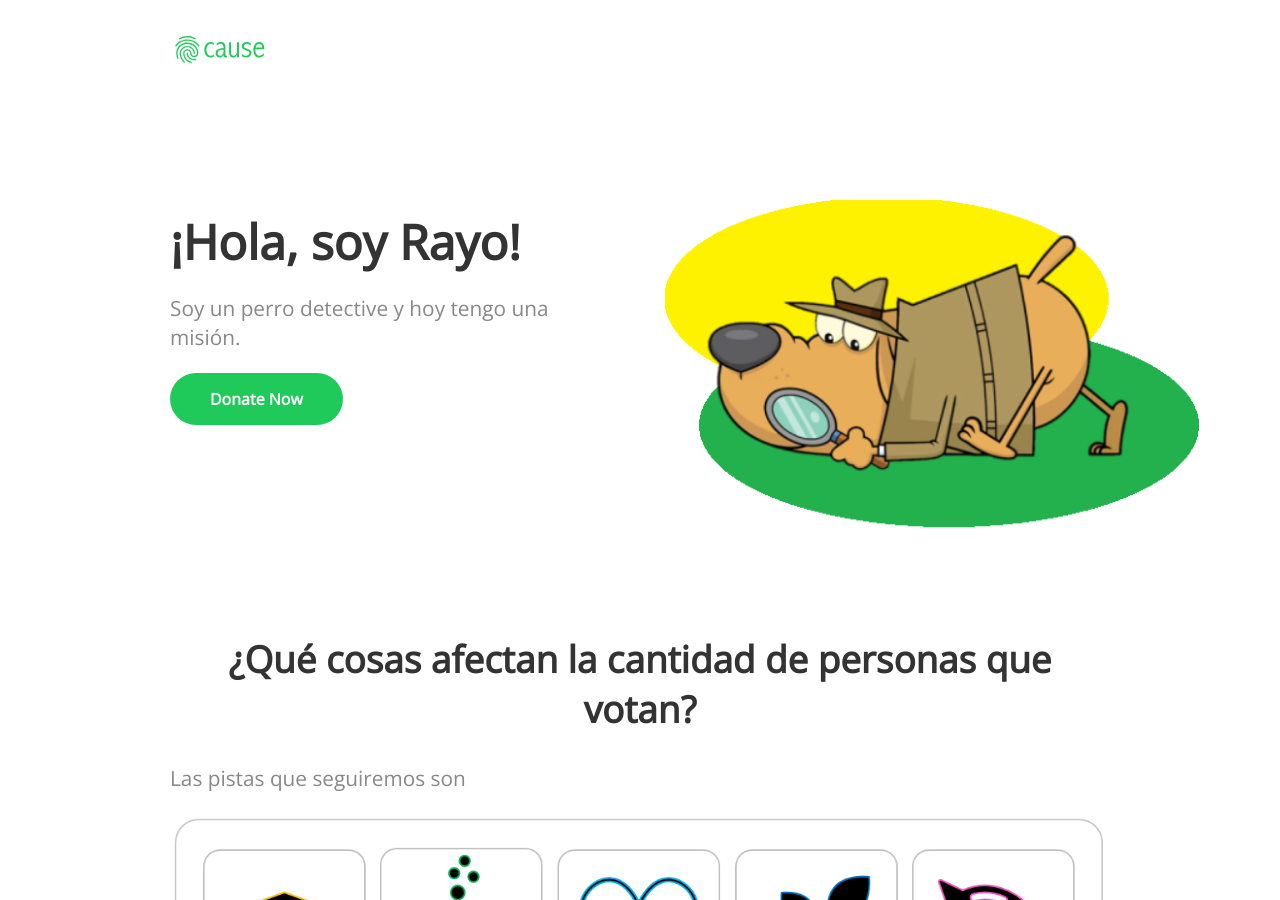
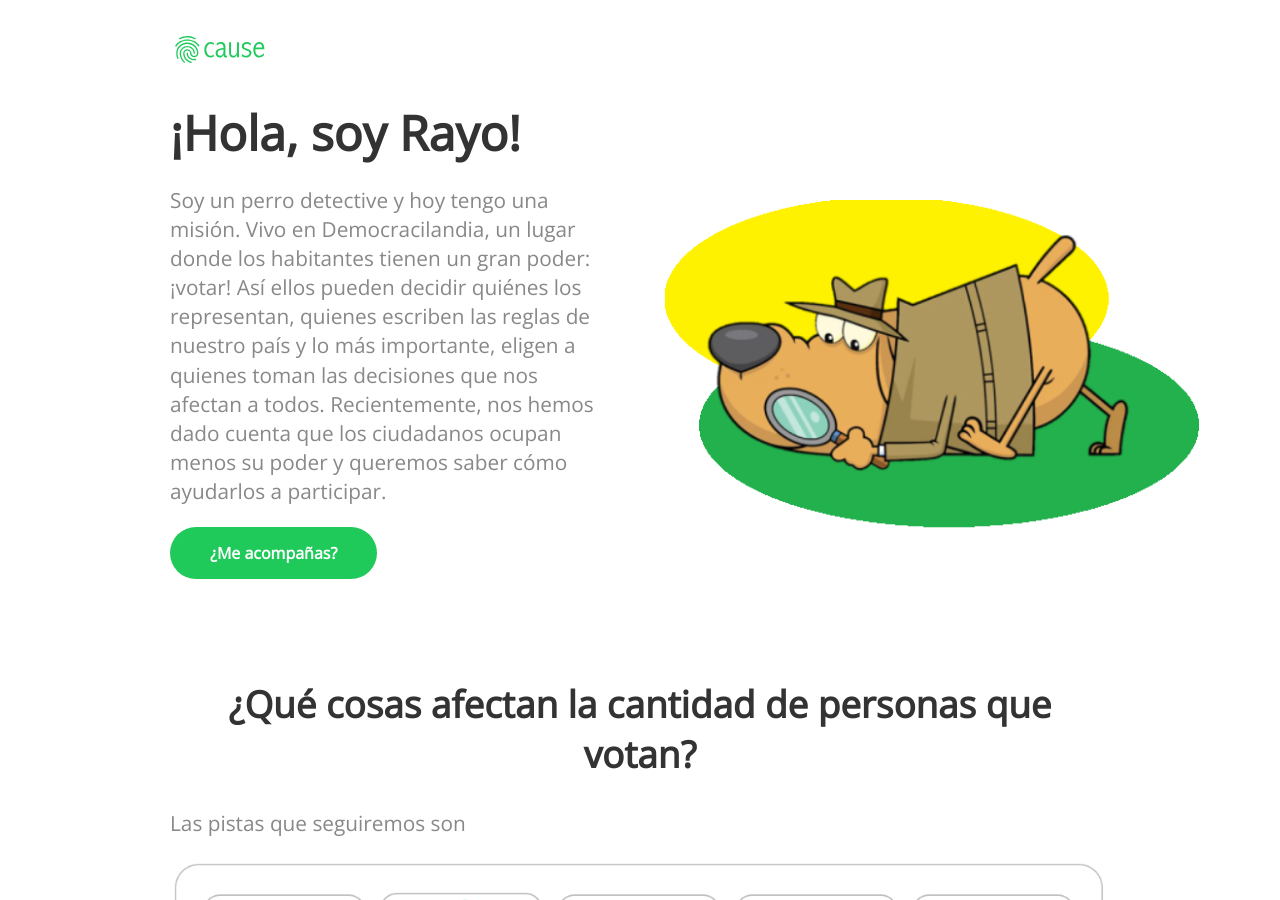
Before and after one commit to carlaAndr/democracia.github.io, a Jekyll site: the page built from index.html, in a window 1280 px wide and 900 px high. Built offline with Jekyll 4.4.1, drawn with Linux system fonts in a browser that asks for light colours; nearby versions of some CDN libraries.

Commit message:
Update index.html

```diff
--- a/index.html
+++ b/index.html
@@ -8,10 +8,16 @@ title: Democracia
 			<div>
 				<h1 class="editable">¡Hola, soy Rayo!</h1>
 				<p class="editable">Soy un perro detective y hoy tengo una misión.
+					Vivo en Democracilandia, un lugar donde los habitantes tienen un gran poder: ¡votar!
+					Así ellos pueden decidir quiénes los representan, quienes escriben las reglas de nuestro país y lo más importante,
+					eligen a quienes toman las decisiones que nos afectan a todos.
+					Recientemente, nos hemos dado cuenta que los ciudadanos ocupan menos su poder y queremos saber cómo ayudarlos a participar.
+
+
 
 				</p>
 				<div class="button">
-					<a href="#donate">Donate Now</a>
+					<a href="#inicio">¿Me acompañas?</a>
 				</div>
 			</div>
 		</div>
@@ -21,7 +27,7 @@ title: Democracia
 	</div>
 </header>
 
-<div class="container">
+<div class="container" id="inicio">
 	<h2 class="editable" style="text-align: center;">¿Qué cosas afectan la cantidad de personas que votan?</h2>
 	<p>
 		Las pistas que seguiremos son
@@ -115,7 +121,7 @@ title: Democracia
 	</div>
 </div>
 
-<div class="container" id="donate">
+<div class="container">
 	<h2 class="editable">Esto no quiere decir que</h2>
 	<div>
 		<img src="{{ site.baseurl }}/images/Perro2.jpg" alt="Sheep">
```
